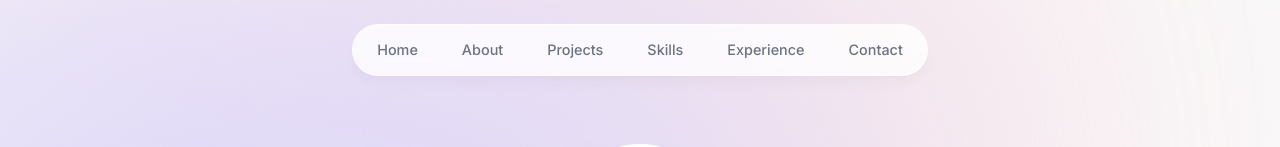
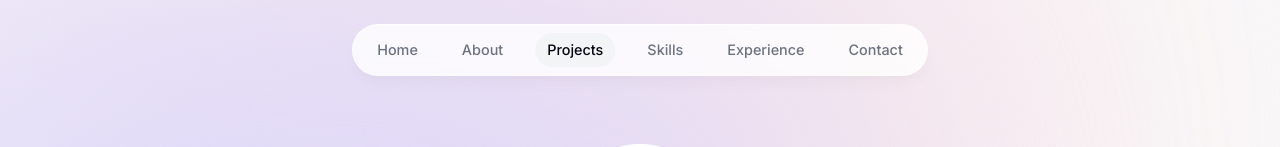
Before and after one commit to Chamesss/my-portfolio-v2, a Next.js app: page / in a window 1280 px wide. Shown: the top 147 px of the page. Built offline with nearby package versions, Linux system fonts and the light colour scheme.

Commit message:
finishing header

```diff
--- a/app/layout.tsx
+++ b/app/layout.tsx
@@ -2,6 +2,7 @@
 import { Inter } from "next/font/google";
 import "./globals.css";
 import Header from "@/components/header";
+import ActiveSectionContextProvider from "@/context/active-section-context";
 
 const inter = Inter({ subsets: ["latin"] });
 
@@ -16,14 +17,16 @@
   children: React.ReactNode;
 }>) {
   return (
-    <html lang="en">
+    <html lang="en" className="!scroll-smooth">
       <body
         className={`${inter.className} bg-gray-50 text-gray-950 relative h-[5000px] pt-28 sm:pt-36`}
       >
         <div className="bg-[#fbe2e3] absolute -z-10 top-[-6rem] right-[11rem] h-[31.25rem] w-[31.25rem] rounded-full blur-[10rem] sm:w-[68.75rem]" />
         <div className="bg-[#dbd7fb] absolute -z-10 top-[-1rem] left-[-35rem] h-[31.25rem] w-[50rem] rounded-full blur-[10rem] sm:w-[68.75rem] md:left-[-33rem] lg:left-[-28rem] xl:left-[-15rem] 2xl:left-[-5rem]" />
-        <Header />
-        {children}
+        <ActiveSectionContextProvider>
+          <Header />
+          {children}
+        </ActiveSectionContextProvider>
       </body>
     </html>
   );
--- a/components/about.tsx
+++ b/components/about.tsx
@@ -1,14 +1,19 @@
 "use client";
 import { motion } from "framer-motion";
 import SectionHeading from "./section-heading";
+import { useSectionInView } from "@/lib/hooks";
 
 export default function About() {
+  const { ref } = useSectionInView("About");
+
   return (
     <motion.section
-      className="mb-28 max-w-[45rem] text-center leading-8 sm:mb-40"
+      ref={ref}
+      className="mb-28 max-w-[45rem] text-center leading-8 sm:mb-40 scroll-mt-28"
       initial={{ opacity: 0, y: 100 }}
       animate={{ opacity: 1, y: 0 }}
       transition={{ delay: 0.175 }}
+      id="about"
     >
       <SectionHeading>About me</SectionHeading>
       <p className="mb-3">
--- a/components/header.tsx
+++ b/components/header.tsx
@@ -2,8 +2,13 @@
 import { motion } from "framer-motion";
 import { links } from "@/lib/data";
 import Link from "next/link";
+import clsx from "clsx";
+import { useActiveSectionContext } from "@/context/active-section-context";
 
 export default function Header() {
+  const { activeSection, setActiveSection, setTimeOfLastClick } =
+    useActiveSectionContext();
+
   return (
     <header className="z-[999] relative">
       <motion.div
@@ -15,16 +20,36 @@
         <ul className="flex w-[22rem] flex-wrap items-center justify-center gap-y-1 text-[0.9rem] font-medium text-gray-500 sm:w-[initial] sm:flex-nowrap sm:gap-5">
           {links.map((link) => (
             <motion.li
-              className="h-3/4 flex items-center justify-center"
+              className="h-3/4 flex items-center justify-center relative"
               key={link.hash}
               initial={{ y: -100, opacity: 0 }}
               animate={{ y: 0, opacity: 1 }}
             >
               <Link
-                className="flex w-full items-center justify-center p-3 hover:text-gray-950 transition"
+                className={clsx(
+                  `flex w-full items-center justify-center p-3 hover:text-gray-950 transition`,
+                  {
+                    "text-gray-950": activeSection === link.name,
+                  }
+                )}
                 href={link.hash}
+                onClick={() => {
+                  setActiveSection(link.name);
+                  setTimeOfLastClick(Date.now());
+                }}
               >
                 {link.name}
+                {link.name === activeSection && (
+                  <motion.span
+                    className="bg-gray-100 rounded-full absolute inset-0 -z-10"
+                    layoutId="activeSection"
+                    transition={{
+                      type: "spring",
+                      stiffness: 380,
+                      damping: 30,
+                    }}
+                  />
+                )}
               </Link>
             </motion.li>
           ))}
--- a/components/intro.tsx
+++ b/components/intro.tsx
@@ -5,10 +5,16 @@
 import { BsArrowRight, BsLinkedin } from "react-icons/bs";
 import { HiDownload } from "react-icons/hi";
 import { FaGithubSquare } from "react-icons/fa";
+import { useSectionInView } from "@/lib/hooks";
 
 export default function Intro() {
+  const { ref } = useSectionInView("Home", 0.5);
   return (
-    <section className="mb-2 max-w-[50rem] text-center sm:mb-0">
+    <section
+      ref={ref}
+      id="home"
+      className="mb-2 max-w-[50rem] text-center sm:mb-0 scroll-mt-96"
+    >
       <div className="flex items-center justify-center">
         <div className="relative">
           <motion.div
--- a/components/projects.tsx
+++ b/components/projects.tsx
@@ -1,11 +1,15 @@
+"use client";
+
 import React from "react";
 import SectionHeading from "./section-heading";
 import { projectsData } from "@/lib/data";
 import Project from "./project";
+import { useSectionInView } from "@/lib/hooks";
 
 export default function Projects() {
+  const { ref } = useSectionInView("Projects", 0.5);
   return (
-    <section>
+    <section ref={ref} className="scroll-mt-28" id="projects">
       <SectionHeading>My Projects</SectionHeading>
       <div>
         {projectsData.map((project, i) => (
--- /dev/null
+++ b/context/active-section-context.tsx
@@ -0,0 +1,45 @@
+"use client";
+
+import React, { ReactNode, createContext, useContext, useState } from "react";
+import type { SectionName } from "@/lib/types";
+
+type ActiveSectionContextType = {
+  activeSection: SectionName;
+  setActiveSection: React.Dispatch<React.SetStateAction<SectionName>>;
+  timeOfLastClick: number;
+  setTimeOfLastClick: React.Dispatch<React.SetStateAction<number>>;
+};
+
+export const ActiveSectionContext =
+  createContext<ActiveSectionContextType | null>(null);
+
+export default function ActiveSectionContextProvider({
+  children,
+}: {
+  children: ReactNode;
+}) {
+  const [activeSection, setActiveSection] = useState<SectionName>("Home");
+  const [timeOfLastClick, setTimeOfLastClick] = useState(0);
+  return (
+    <ActiveSectionContext.Provider
+      value={{
+        activeSection,
+        setActiveSection,
+        timeOfLastClick,
+        setTimeOfLastClick,
+      }}
+    >
+      {children}
+    </ActiveSectionContext.Provider>
+  );
+}
+
+export function useActiveSectionContext() {
+  const context = useContext(ActiveSectionContext);
+  if (context === null) {
+    throw new Error(
+      "useActiveSectionContext must be used within an ActiveSectionContextProvider"
+    );
+  }
+  return context;
+}
--- /dev/null
+++ b/lib/hooks.ts
@@ -0,0 +1,22 @@
+"use client"
+
+import { useActiveSectionContext } from "@/context/active-section-context";
+import { useEffect } from "react";
+import { useInView } from "react-intersection-observer";
+import type { SectionName } from "./types";
+
+export function useSectionInView(sectionName: SectionName, threshold = 0.75
+) {
+    const { setActiveSection, timeOfLastClick } = useActiveSectionContext();
+    const { ref, inView } = useInView({
+        threshold,
+    });
+    useEffect(() => {
+        if (inView && Date.now() - timeOfLastClick > 1000) {
+            setActiveSection(sectionName);
+        }
+    }, [inView, setActiveSection, timeOfLastClick, sectionName]);
+    return {
+        ref
+    }
+}
--- /dev/null
+++ b/lib/types.ts
@@ -0,0 +1,3 @@
+import { links } from "./data";
+
+export type SectionName = (typeof links)[number]["name"];
--- a/package.json
+++ b/package.json
@@ -9,11 +9,13 @@
     "lint": "next lint"
   },
   "dependencies": {
+    "clsx": "^2.1.1",
     "framer-motion": "^11.1.9",
     "next": "14.2.3",
     "react": "^18",
     "react-dom": "^18",
-    "react-icons": "^5.2.1"
+    "react-icons": "^5.2.1",
+    "react-intersection-observer": "^9.10.2"
   },
   "devDependencies": {
     "@types/node": "^20",
```
Also changed, not shown: 1 other file (tests, documents, lock files or other folders).
